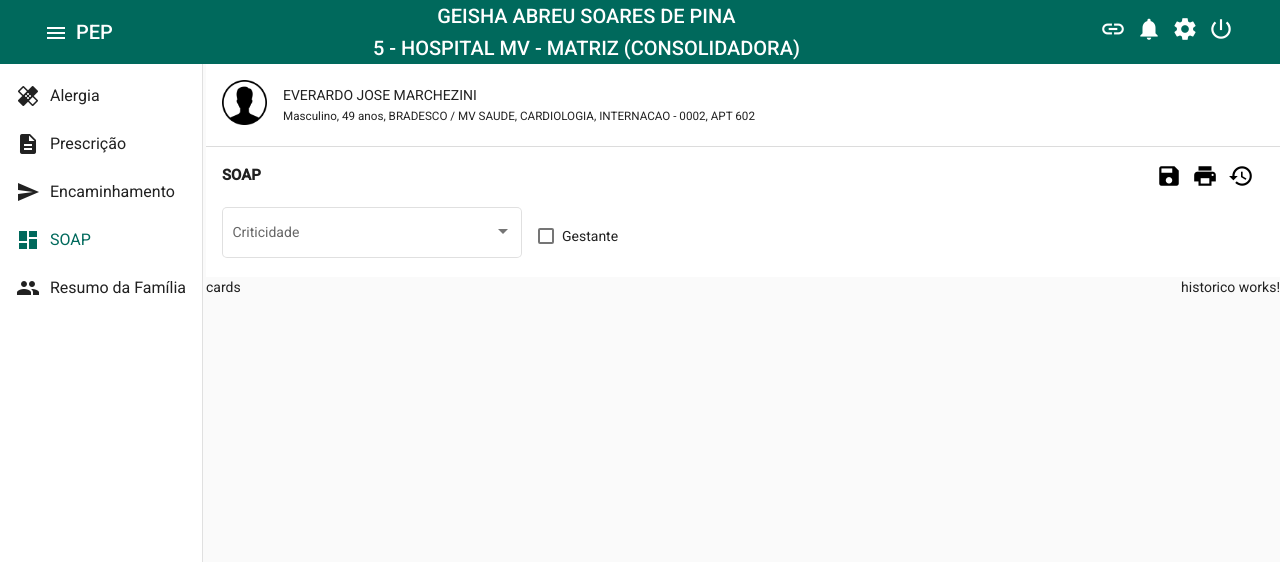
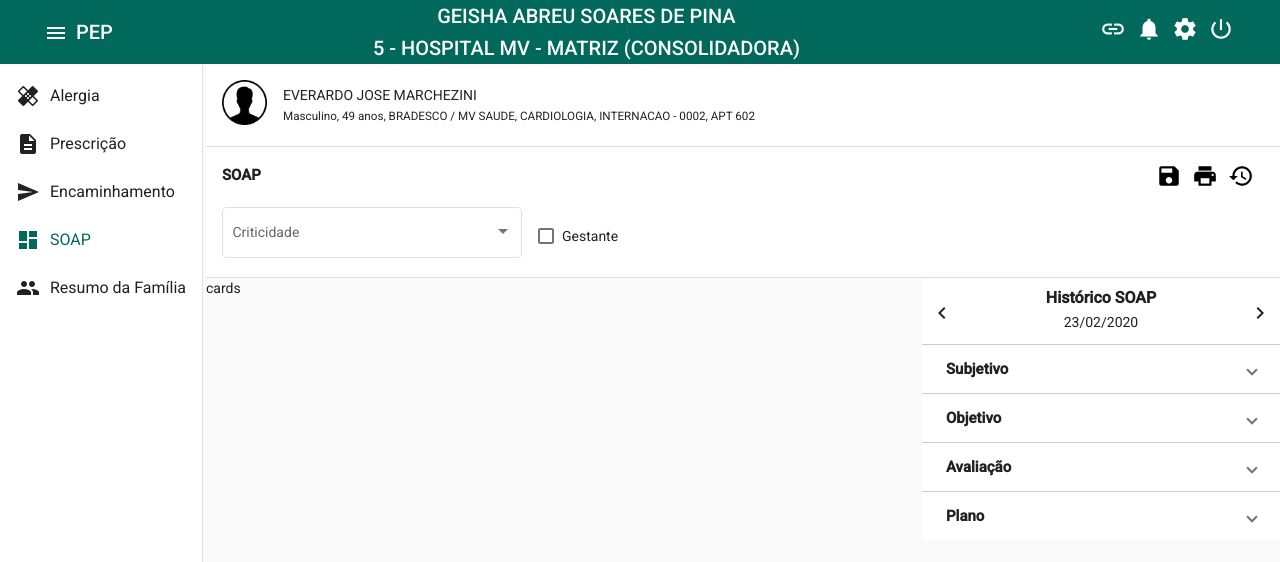
Before and after one commit to chicojunior/mv-tech-pep, an Angular app: page /soap in a window 1280 px wide. Shown: the top 562 px of the page. Built offline with nearby package versions, Linux system fonts and the light colour scheme.

Commit message:
Markup inicial do componente de histórico

```diff
--- /dev/null
+++ b/src/app/card/card.component.html
@@ -0,0 +1 @@
+<mat-card></mat-card>
--- /dev/null
+++ b/src/app/card/card.component.ts
@@ -0,0 +1,15 @@
+import { Component, OnInit } from '@angular/core';
+
+@Component({
+  selector: 'app-card',
+  templateUrl: './card.component.html',
+  styleUrls: ['./card.component.scss']
+})
+export class CardComponent implements OnInit {
+
+  constructor() { }
+
+  ngOnInit(): void {
+  }
+
+}
--- a/src/app/historico/historico.component.html
+++ b/src/app/historico/historico.component.html
@@ -1 +1,59 @@
-<p>historico works!</p>
+<div class="historico">
+  <div class="historico__header">
+    <button mat-icon-button>
+      <mat-icon>chevron_left</mat-icon>
+    </button>
+    <div class="info">
+      <h3 class="title">Histórico SOAP</h3>
+      <p>23/02/2020</p>
+    </div>
+    <button mat-icon-button>
+      <mat-icon>chevron_right</mat-icon>
+    </button>
+  </div>
+  <div class="historico__panels">
+    <mat-expansion-panel>
+      <mat-expansion-panel-header>
+        <mat-panel-title>Subjetivo</mat-panel-title>
+      </mat-expansion-panel-header>
+
+      <p>CIAP</p>
+      <ul>
+        <li>A01 - DOR GENERALIZADA</li>
+      </ul>
+    </mat-expansion-panel>
+
+    <mat-expansion-panel>
+      <mat-expansion-panel-header>
+        <mat-panel-title>Objetivo</mat-panel-title>
+      </mat-expansion-panel-header>
+
+      <p>CIAP</p>
+      <ul>
+        <li>A01 - DOR GENERALIZADA</li>
+      </ul>
+    </mat-expansion-panel>
+
+    <mat-expansion-panel>
+      <mat-expansion-panel-header>
+        <mat-panel-title>Avaliação</mat-panel-title>
+      </mat-expansion-panel-header>
+
+      <p>CIAP</p>
+      <ul>
+        <li>A01 - DOR GENERALIZADA</li>
+      </ul>
+    </mat-expansion-panel>
+
+    <mat-expansion-panel>
+      <mat-expansion-panel-header>
+        <mat-panel-title>Plano</mat-panel-title>
+      </mat-expansion-panel-header>
+
+      <p>CIAP</p>
+      <ul>
+        <li>A01 - DOR GENERALIZADA</li>
+      </ul>
+    </mat-expansion-panel>
+  </div>
+</div>
--- a/src/app/historico/historico.component.scss
+++ b/src/app/historico/historico.component.scss
@@ -0,0 +1,32 @@
+.historico {
+  background-color: #ffffff;
+
+  &__header {
+    display: flex;
+    align-items: center;
+    justify-content: space-between;
+
+    .info {
+      text-align: center;
+    }
+
+    .title {
+      margin: 6px 0 0;
+      padding: 0;
+      font-weight: bold;
+    }
+  }
+
+  mat-panel-title {
+    font-weight: bold;
+  }
+}
+
+// overrides
+:host ::ng-deep {
+  .mat-expansion-panel {
+    border-top: 1px solid #ccc;
+    border-radius: 0 !important;
+    box-shadow: none;
+  }
+}
--- a/src/app/historico/historico.module.ts
+++ b/src/app/historico/historico.module.ts
@@ -1,11 +1,14 @@
 import { NgModule } from '@angular/core';
 import { CommonModule } from '@angular/common';
+import { MatExpansionModule } from '@angular/material/expansion';
+import { MatButtonModule } from '@angular/material/button';
+import { MatIconModule } from '@angular/material/icon';
 
 import { HistoricoComponent } from './historico.component';
 
 @NgModule({
   declarations: [HistoricoComponent],
-  imports: [CommonModule],
+  imports: [CommonModule, MatExpansionModule, MatButtonModule, MatIconModule],
   exports: [HistoricoComponent],
 })
 export class HistoricoModule {}
--- a/src/app/sidebar/sidebar.component.html
+++ b/src/app/sidebar/sidebar.component.html
@@ -73,7 +73,6 @@
 
   <mat-sidenav-content [@onSideNavChange]="statusSidebar">
     <app-paciente></app-paciente>
-    <mat-divider></mat-divider>
     <router-outlet></router-outlet>
   </mat-sidenav-content>
 </mat-sidenav-container>
--- a/src/app/soap/soap.component.html
+++ b/src/app/soap/soap.component.html
@@ -1,3 +1,4 @@
+<mat-divider></mat-divider>
 <div class="soap">
   <div class="soap__header">
     <div class="info">
@@ -34,6 +35,8 @@
     </div>
   </div>
 
+  <mat-divider></mat-divider>
+
   <div class="soap__main">
     <div class="soap__cards">
       cards
--- a/src/app/soap/soap.component.scss
+++ b/src/app/soap/soap.component.scss
@@ -23,7 +23,7 @@
     flex: 2;
   }
 
-  &__hisorico {
+  &__historico {
     flex: 1;
   }
 
--- a/src/index.html
+++ b/src/index.html
@@ -1,15 +1,22 @@
-<!doctype html>
+<!DOCTYPE html>
 <html lang="en">
-<head>
-  <meta charset="utf-8">
-  <title>Pep</title>
-  <base href="/">
-  <meta name="viewport" content="width=device-width, initial-scale=1">
-  <link rel="icon" type="image/x-icon" href="favicon.ico">
-  <link href="https://fonts.googleapis.com/css?family=Roboto:300,400,500&display=swap" rel="stylesheet">
-  <link href="https://fonts.googleapis.com/icon?family=Material+Icons" rel="stylesheet">
-</head>
-<body class="mat-typography">
-  <app-root></app-root>
-</body>
+  <head>
+    <meta charset="utf-8" />
+    <title>MV - PEP</title>
+    <base href="/" />
+    <meta name="viewport" content="width=device-width, initial-scale=1" />
+    <link rel="shortcut icon" href="http://www.mv.com.br/img/favicon.ico" />
+    <link rel="icon" href="http://www.mv.com.br/img/favicon.ico" />
+    <link
+      href="https://fonts.googleapis.com/css?family=Roboto:300,400,500&display=swap"
+      rel="stylesheet"
+    />
+    <link
+      href="https://fonts.googleapis.com/icon?family=Material+Icons"
+      rel="stylesheet"
+    />
+  </head>
+  <body class="mat-typography">
+    <app-root></app-root>
+  </body>
 </html>
```
Also changed, not shown: src/app/card/card.module.ts (added, +12 -0 lines), src/app/soap/soap.module.ts (+7 -0 lines), src/app/card/card.component.scss (added).
